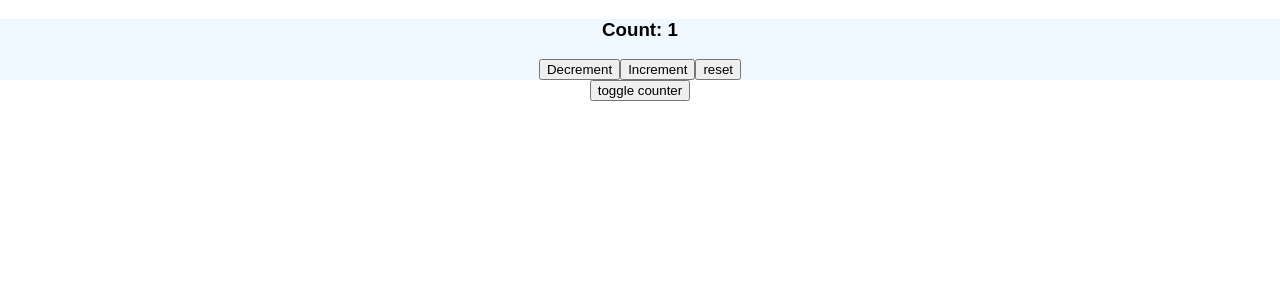
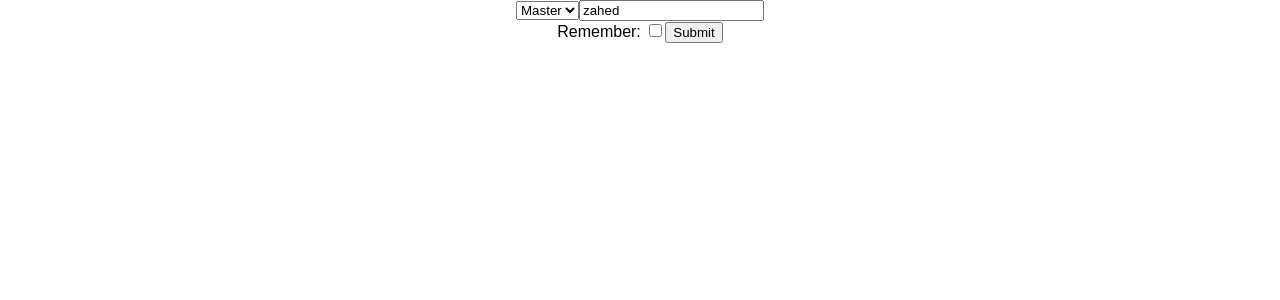
Before and after one commit to zahedshareef/practical-react, a React (Create React App) app: page / in a window 1280 px wide. Shown: the top 300 px of the page. Built offline with nearby package versions, Linux system fonts and the light colour scheme.

Commit message:
7.0 Better forms in react

```diff
--- a/src/components/Header.js
+++ b/src/components/Header.js
@@ -1,5 +1,5 @@
 import React from 'react';
-import Counter from './Counter';
+import MyForm from './MyForm';
 
 export default class Header extends React.Component {
     state = {
@@ -9,17 +9,7 @@ export default class Header extends React.Component {
     render() {
         return (
             <div className="App">
-                <div className={this.state.visible ? 'visible' : 'hidden'}>
-                    <Counter initialCount={1} />
-                </div>
-                <button
-                    onClick={() => {
-                        this.setState({
-                            visible: !this.state.visible
-                        });
-                    }}>
-                    toggle counter
-                </button>
+                <MyForm />
             </div>
         );
     }
--- a/src/components/MyForm.js
+++ b/src/components/MyForm.js
@@ -7,21 +7,10 @@ export default class MyForm extends React.Component {
         title: 'Master'
     };
 
-    handleChange = (event) => {
+    handleChange = (event, fieldname, isCheckbox) => {
+        console.log(isCheckbox ? event.target.checked : event.target.value);
         this.setState({
-            name: event.target.value
-        });
-    };
-
-    handleCheckbox = (event) => {
-        this.setState({
-            rememberMe: event.target.checked
-        });
-    };
-
-    handleSelect = (event) => {
-        this.setState({
-            title: event.target.value
+            [fieldname]: isCheckbox ? event.target.checked : event.target.value
         });
     };
 
@@ -33,22 +22,21 @@ export default class MyForm extends React.Component {
         return (
             <div className="App">
                 <div>
-                    <select value={this.state.title} onChange={this.handleSelect}>
+                    <select value={this.state.title} onChange={(event) => this.handleChange(event, 'title')}>
                         <option>Mr</option>
                         <option>Mrs</option>
                         <option>Ms</option>
                         <option>Master</option>
                     </select>
-                    <input value={this.state.name} onChange={this.handleChange} />
+                    <input value={this.state.name} onChange={(event) => this.handleChange(event, 'name')} />
                 </div>
-                Remember: <input type="checkbox" value={this.state.rememberMe} onChange={this.handleCheckbox} />
+                Remember:{' '}
+                <input
+                    type="checkbox"
+                    value={this.state.rememberMe}
+                    onChange={(event) => this.handleChange(event, 'checkbox', true)}
+                />
                 <button onClick={this.handleSubmit}>Submit</button>
-                <div>
-                    <p>
-                        Welcome, {this.state.title}. {this.state.name}. Your preference to remember is set to:
-                        {this.state.rememberMe ? 'yes' : 'no'}
-                    </p>
-                </div>
             </div>
         );
     }
```
